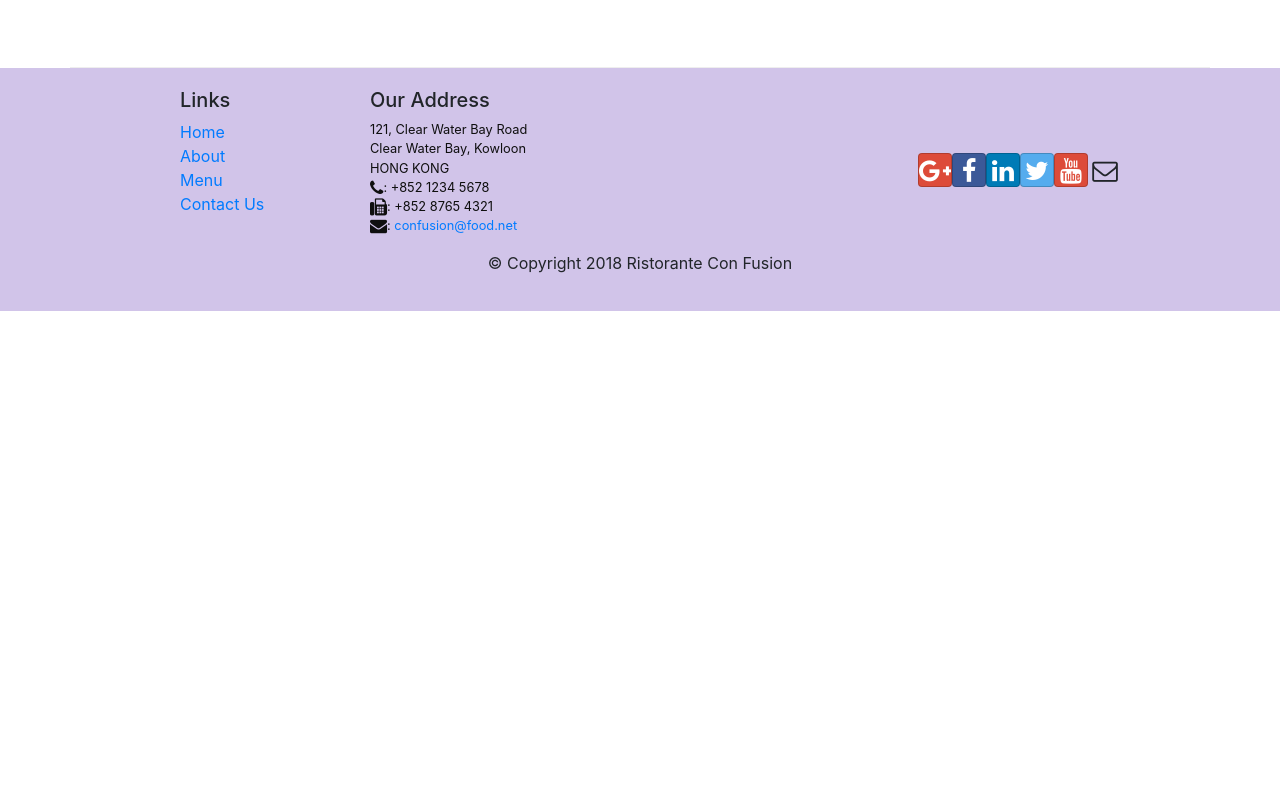
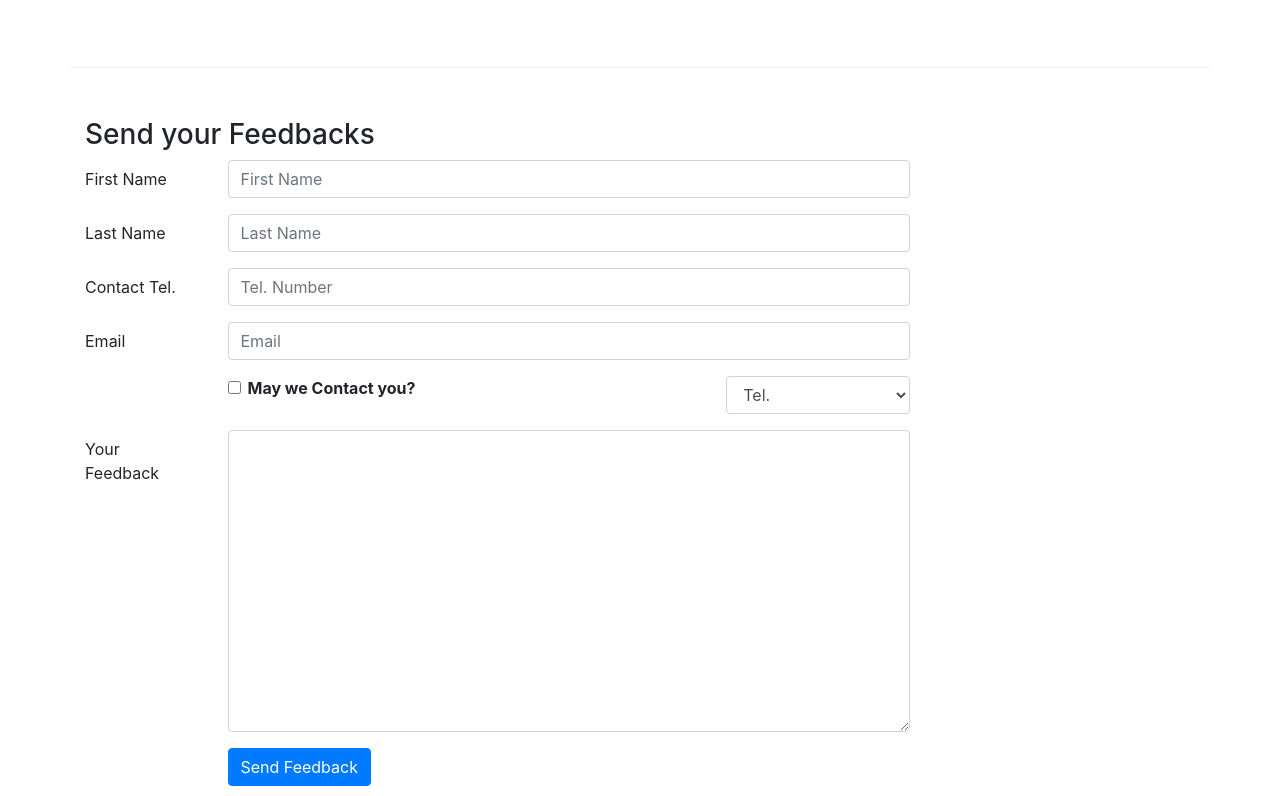
Before and after one commit to HunainAnis/Coursera, a React (Create React App) app: page /Contactus in a window 1280 px wide. Shown: the part 824-1620 px from the top of the page. Before the commit the page ends 1135 px from the top, so only its background shows below. Built offline with nearby package versions, Linux system fonts and the light colour scheme.

Commit message:
Controlled forms

```diff
--- a/src/components/ContactComponent.js
+++ b/src/components/ContactComponent.js
@@ -1,8 +1,37 @@
 import React from 'react';
-import { Breadcrumb, BreadcrumbItem } from 'reactstrap';
+import { Breadcrumb, BreadcrumbItem, Form, FormGroup, Label, Col, Input, Button } from 'reactstrap';
 import { Link } from 'react-router-dom';
 
-function Contact(props) {
+class Contact extends React.Component {
+
+    constructor(props) {
+        super(props);
+
+        this.handleChange = this.handleChange.bind(this);
+        this.handleSubmit = this.handleSubmit.bind(this);
+        this.state = {
+            firstname: '',
+            lastname: '',
+            telnum: '',
+            email: '',
+            agree: false,
+            contactType: 'Tel.',
+            message: ''
+        }
+    }
+
+    handleChange(e) {
+        this.setState({
+            [e.target.name] : e.target.value
+        })
+        e.target.name === 'agree' && this.setState({agree:!this.state.agree})
+    }
+
+    handleSubmit(e) {
+        console.log('The current state is ' + JSON.stringify(this.state));
+        e.preventDefault();
+    }
+    render() {
     return(
         <div className="container">
                 <div className='row'>
@@ -41,8 +70,81 @@
                     </div>
                 </div>
             </div>
+            <div className='row row-content'>
+                <div className='col-12'>
+                    <h3>Send your Feedbacks</h3>
+                </div>
+                <div className='col-12 col-md-9'>
+                    <Form onClick={this.handleSubmit}>
+                        <FormGroup row>
+                            <Label htmlFor='firstname' md={2}>First Name</Label>
+                            <Col md={10}>
+                                <Input type='text' id='firstname' name='firstname'
+                                        placeholder='First Name' value={this.state.firstname}
+                                        onChange={(e)=>this.handleChange(e)}
+                                        />
+                            </Col>
+                        </FormGroup>
+                        <FormGroup row>
+                            <Label htmlFor='lastname' md={2}>Last Name</Label>
+                            <Col md={10}>
+                                <Input type='text' id='lastname' name='lastname'
+                                        placeholder='Last Name' value={this.state.lastname}
+                                        onChange={(e)=>this.handleChange(e)} />
+                            </Col>
+                        </FormGroup>
+                        <FormGroup row>
+                            <Label htmlFor='telnum' md={2}>Contact Tel.</Label>
+                            <Col md={10}>
+                                <Input type='tel' id='telnum' name='telnum'
+                                        placeholder='Tel. Number' value={this.state.telnum}
+                                        onChange={(e)=>this.handleChange(e)} />
+                            </Col>
+                        </FormGroup>
+                        <FormGroup row>
+                            <Label htmlFor='email' md={2}>Email</Label>
+                            <Col md={10}>
+                                <Input type='email' id='email' name='email'
+                                        placeholder='Email' value={this.state.email}
+                                        onChange={(e)=>this.handleChange(e)} />
+                            </Col>
+                        </FormGroup>
+                        <FormGroup row>
+                            <Col md={{size:6, offset:2}}>
+                                <FormGroup check>
+                                    <Label check>
+                                        <Input type='checkbox' name='agree' checked={this.state.agree}
+                                        onChange={(e)=>this.handleChange(e)} /> {' '}
+                                        <strong>May we Contact you?</strong>
+                                    </Label>
+                                </FormGroup>
+                            </Col>
+                            <Col md={{size:3, offset:1}}>
+                                <Input type='select' name='contactType' value={this.state.contactType} onChange={(e)=>this.handleChange(e)} >
+                                    <option value='Tel.'>Tel.</option>
+                                    <option value='Email'>Email</option>
+                                </Input>
+                            </Col>
+                        </FormGroup>
+                        <FormGroup row>
+                            <Label htmlFor='message' md={2}>Your Feedback</Label>
+                            <Col md={10}>
+                                <Input type='textarea' id='message' name='message'
+                                        rows='12' value={this.state.message}
+                                        onChange={(e)=>this.handleChange(e)} />
+                            </Col>
+                        </FormGroup>
+                        <FormGroup row>
+                            <Col md={{size:10, offset:2}}>
+                                <Button type='submit' color='primary'>Send Feedback</Button>
+                            </Col>
+                        </FormGroup>
+                    </Form>
+                </div>
+            </div>
         </div>
     );
 }
+}
 
 export default Contact;
```
